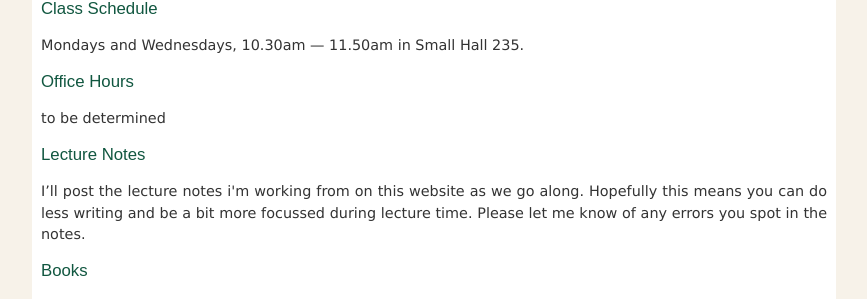
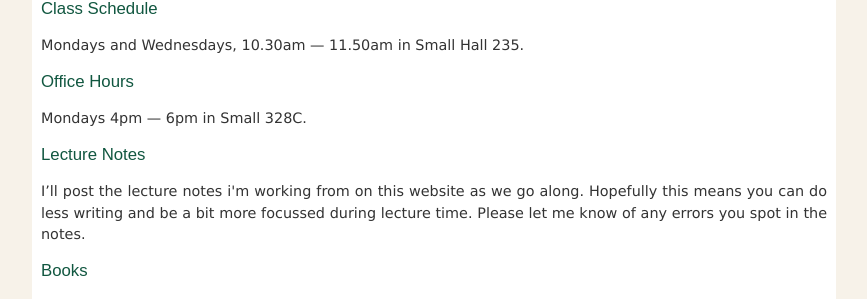
Before and after one commit to jozefdudek/personal_website, a Jekyll site: the page built from Phys721.html, in a window 1280 px wide. Shown: the part 453-752 px from the top of the page, without its empty margins (192-1059 px from the left). Built offline with Jekyll 4.4.1, drawn with Linux system fonts in a browser that asks for light colours.

Commit message:
added office hours

```diff
--- a/Phys721.html
+++ b/Phys721.html
@@ -24,7 +24,7 @@ theory ever built.</p>
 
 <!-- ============================================== -->
 <h3>Office Hours</h3>
-<p>to be determined</p>
+<p>Mondays 4pm &mdash; 6pm in Small 328C.</p>
 
 <!-- ============================================== -->
 <h3>Lecture Notes</h3>
```
